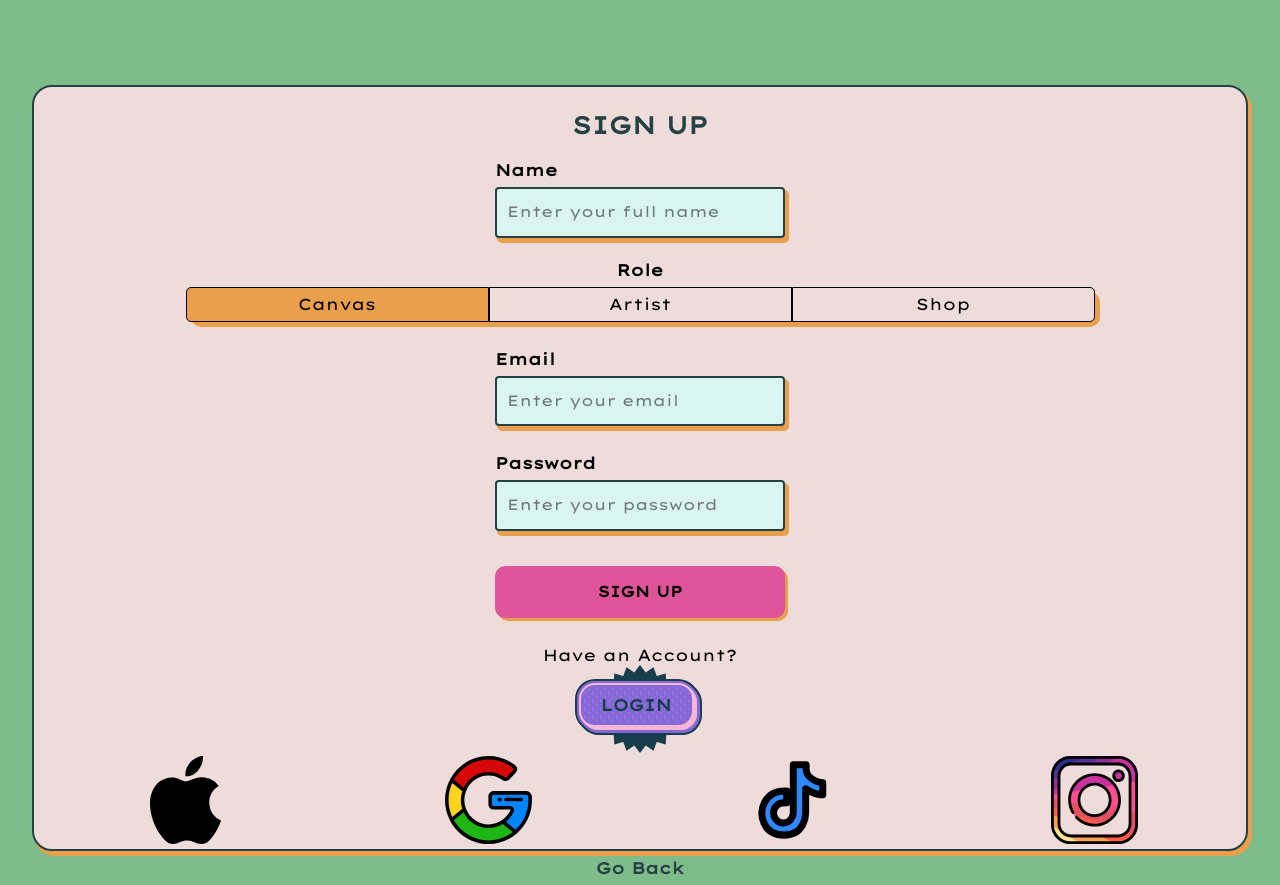
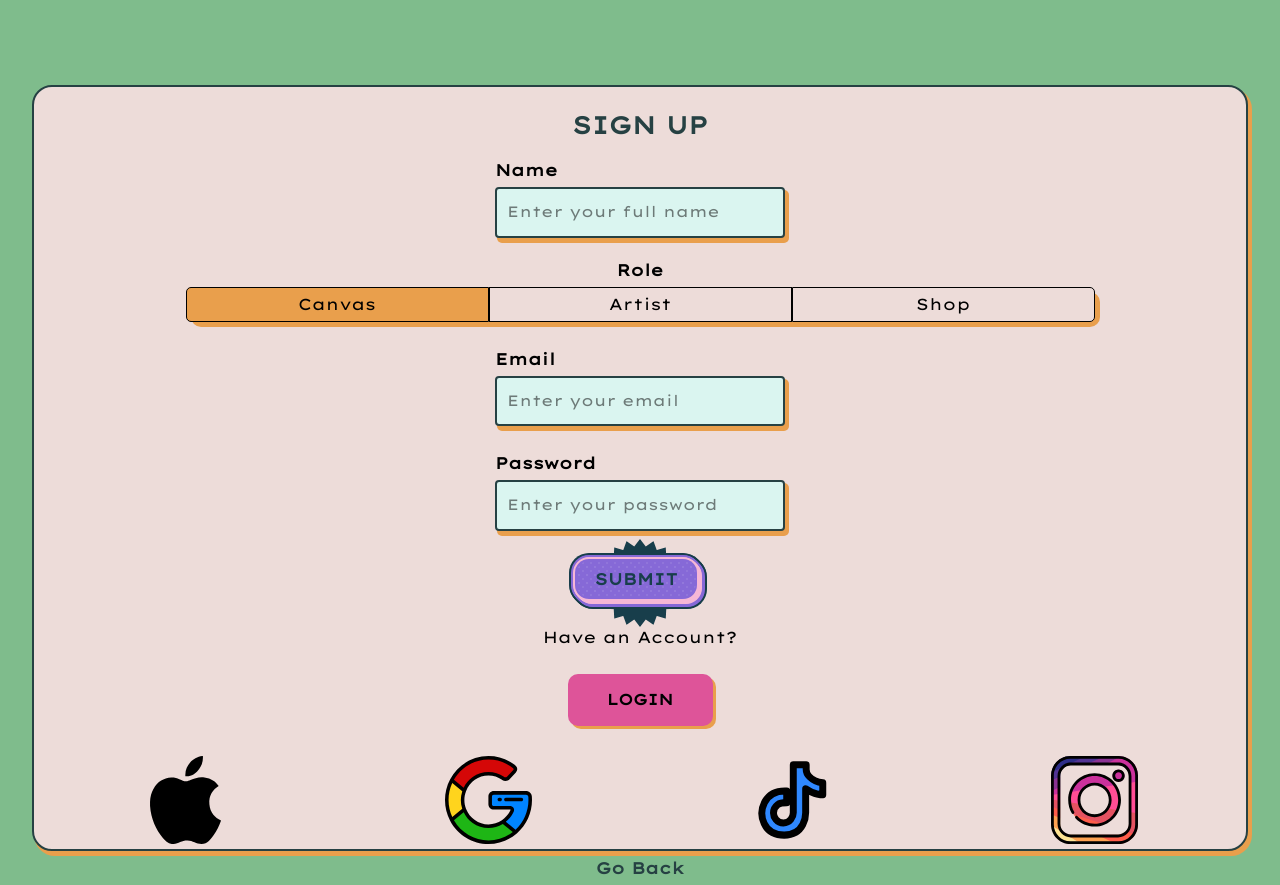
Before and after one commit to jbuchanan00/polvo, a SvelteKit app: page /welcome/register in a window 1280 px wide. Built offline with nearby package versions, Linux system fonts and the light colour scheme.

Commit message:
fixed likes on initialization and started work for popup modal for individual posts

```diff
--- a/src/lib/components/RegisterForm.svelte
+++ b/src/lib/components/RegisterForm.svelte
@@ -51,9 +51,9 @@
 					</div>
 				</div>
 				<div class="login">
-					<button class="btn" type='submit' name="action" value="submit">SIGN UP</button>
+					<div class="link"><Arrow text="submit" actionText='submit' /></div>
 					<p>Have an Account?</p>
-					<div class="link"><Arrow text="login" actionText='login' /></div>
+					<button class="btn" name="action" value="login">LOGIN</button>
 				</div>
 				<div class="linkContainer">
 					<a class="link" href="/"><img src={appleIcon} alt="appleicon" /></a>
@@ -168,7 +168,7 @@
 	.btn {
 		padding: 15px;
 		margin: 25px 0px;
-		width: 290px;
+		width: 145px;
 		font-size: 15px;
 		background: #de5499;
 		border-radius: 10px;
--- a/src/lib/components/profilePostCard.svelte
+++ b/src/lib/components/profilePostCard.svelte
@@ -4,7 +4,9 @@
     import {likedIcon} from '$lib/icon/index'
 
     let {likes, liked} = $props()
-    let {likedActive} = $state(liked)
+    let likedActive = $state(liked)
+
+
 
     if(likes < 1000000 && likes > 999){
         likes = likes / 1000 + 'k'
--- a/src/routes/+page.svelte
+++ b/src/routes/+page.svelte
@@ -5,6 +5,8 @@
     import { loadRemoteNavbars } from "$lib/handleRemotes/remoteNavbars";
     import ProfilePostCard from "$lib/components/profilePostCard.svelte"
     import testPic from '$lib/assets/photos/testProf.jpg'
+
+    const modalUp = $state(false)
 
     onMount(async () => {
         try {
@@ -29,6 +31,9 @@
         <ProfileInfoCard/>
     </div>
     <div class="diagonalElement"></div>
+    {#if modalUp}
+    <div></div>
+    {/if}
     <div class="bodySection">
         <ProfilePostCard likes=0 liked={false}/>
         <ProfilePostCard likes=2 liked={true}/>
```
